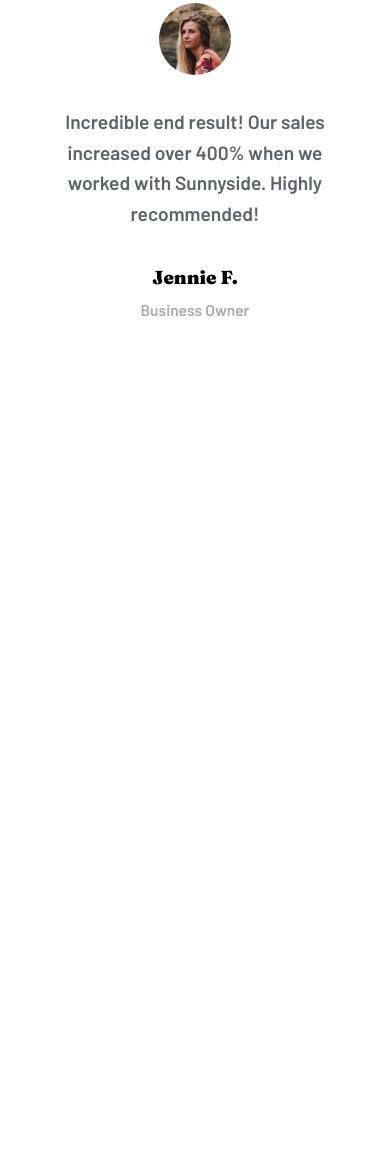
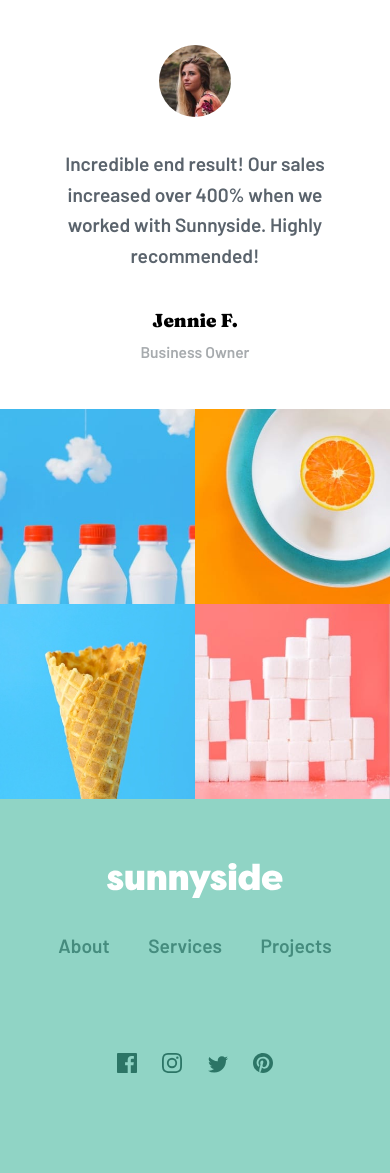
Before and after one commit to m-oniqu3/sunnyside-agency, a plain HTML site: page index.html in a window 390 px wide. Shown: the part 4539-5712 px from the top of the page. Before the commit the page ends 4906 px from the top, so only its background shows below. Drawn offline with Linux system fonts and the light colour scheme.

Commit message:
Added the footer, finished the mobile design

```diff
--- a/index.html
+++ b/index.html
@@ -154,8 +154,47 @@
           </div>
         </div>
       </section>
+
+      <!-- Images Grid  -->
+      <section>
+        <div class="image-grid">
+          <img src="images/image-gallery-milkbottles.jpg" alt="Milkbottles" />
+
+          <img src="images/image-gallery-orange.jpg" alt="Orange" />
+
+          <img src="images/image-gallery-cone.jpg" alt="Ice cream cone" />
+
+          <img src="images/image-gallery-sugar-cubes.jpg" alt="Sugar Cubes" />
+        </div>
+      </section>
+
+      <!-- Footer -->
+
+      <section class="footer">
+        <div class="wrapper">
+          <div class="logo"><img src="images/logo.svg" alt="Logo" /></div>
+
+          <div class="links">
+            <ul class="flex">
+              <li>About</li>
+              <li>Services</li>
+              <li>Projects</li>
+            </ul>
+          </div>
+
+          <div class="icons">
+            <img src="images/icon-facebook.svg" alt="Facebook Logo" />
+
+            <img src="images/icon-instagram.svg" alt="Instagram Logo" />
+
+            <img src="images/icon-twitter.svg" alt="Twitter Logo" />
+
+            <img src="images/icon-pinterest.svg" alt="Pinterest Logo" />
+          </div>
+        </div>
+      </section>
     </div>
   </body>
 </html>
 
-<!--     About Services Projects Contact       -->
+<!--      S  Contact       -->
--- a/style.css
+++ b/style.css
@@ -20,7 +20,7 @@ header {
   background-position: center;
   background-repeat: no-repeat;
   background-size: cover;
-  height: 85vh;
+  height: 90vh;
 }
 
 nav {
@@ -59,24 +59,6 @@ nav {
   width: 100%;
 }
 
-#picture-1 {
-  background-image: url("images/image-graphic-design.jpg");
-  background-position: center;
-  background-repeat: no-repeat;
-  background-size: cover;
-  height: 90vh;
-  position: relative;
-}
-
-#picture-2 {
-  background-image: url("images/image-photography.jpg");
-  background-position: center;
-  background-repeat: no-repeat;
-  background-size: cover;
-  height: 90vh;
-  position: relative;
-}
-
 section > .content {
   background-color: white;
 }
@@ -108,6 +90,24 @@ p.small {
   font-size: 1rem;
   letter-spacing: 1px;
   font-weight: 900;
+}
+
+#picture-1 {
+  background-image: url("images/image-graphic-design.jpg");
+  background-position: center;
+  background-repeat: no-repeat;
+  background-size: cover;
+  height: 90vh;
+  position: relative;
+}
+
+#picture-2 {
+  background-image: url("images/image-photography.jpg");
+  background-position: center;
+  background-repeat: no-repeat;
+  background-size: cover;
+  height: 90vh;
+  position: relative;
 }
 
 #picture-1 .content,
@@ -169,3 +169,56 @@ p.job {
   font-size: 0.975rem;
   color: hsl(210, 4%, 67%);
 }
+
+/* Image Grid */
+
+.image-grid {
+  display: grid;
+  grid-template-columns: repeat(2, 1fr);
+}
+
+.image-grid > img {
+  width: 100%;
+}
+
+/* Footer */
+
+.footer {
+  background-color: #90d4c5;
+}
+
+.footer .logo {
+  text-align: center;
+}
+
+.footer .logo img {
+  width: 11rem;
+  margin-top: 1rem;
+}
+
+.flex {
+  display: flex;
+  justify-content: space-around;
+  align-items: center;
+}
+
+.footer ul {
+  list-style: none;
+  margin: 2rem 0;
+}
+
+.footer ul li {
+  color: hsl(168, 34%, 41%);
+  font-size: 1.2rem;
+}
+
+/* Icons */
+
+.wrapper > .icons {
+  margin: 6rem 0;
+  text-align: center;
+}
+
+.icons > img {
+  margin: 0 0.675rem;
+}
```
Also changed, not shown: images/icon-facebook.svg (added), images/icon-instagram.svg (added), images/icon-pinterest.svg (added), images/icon-twitter.svg (added), images/image-gallery-cone.jpg (added), images/image-gallery-milkbottles.jpg (added), images/image-gallery-orange.jpg (added), images/image-gallery-sugar-cubes.jpg (added).
